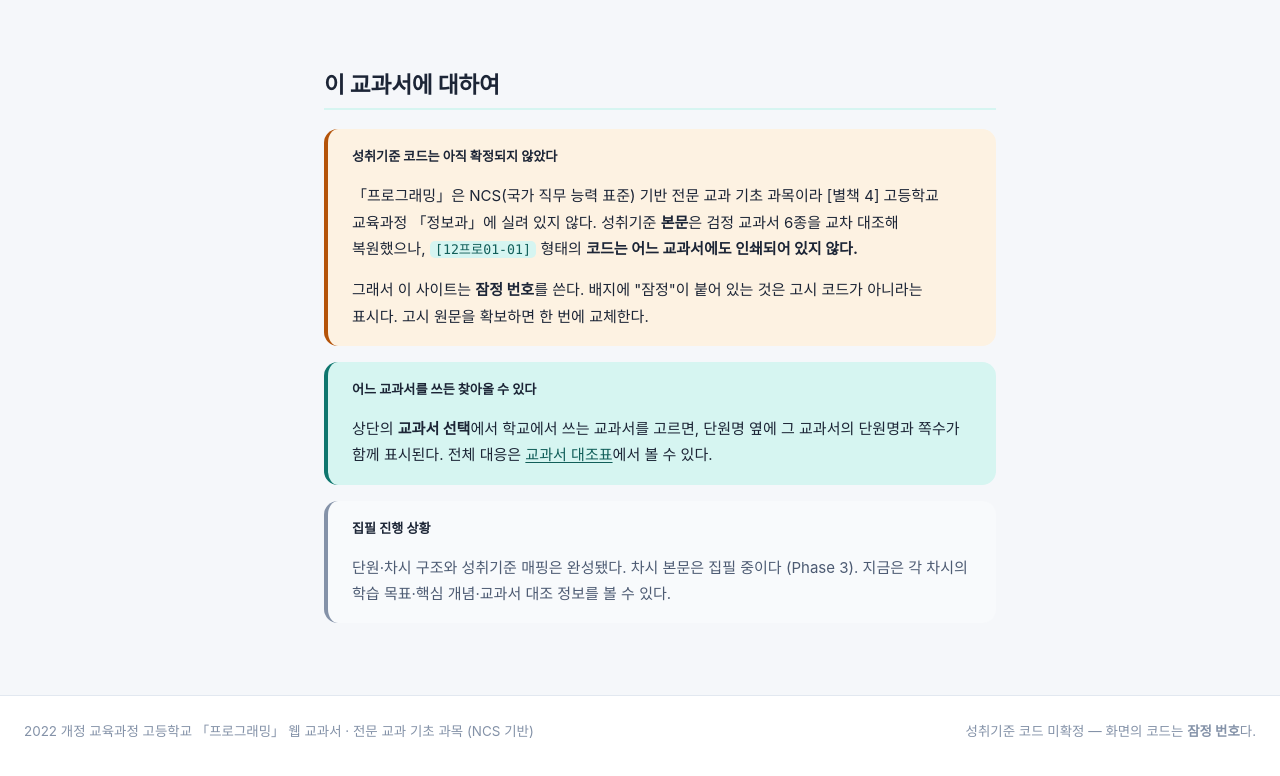
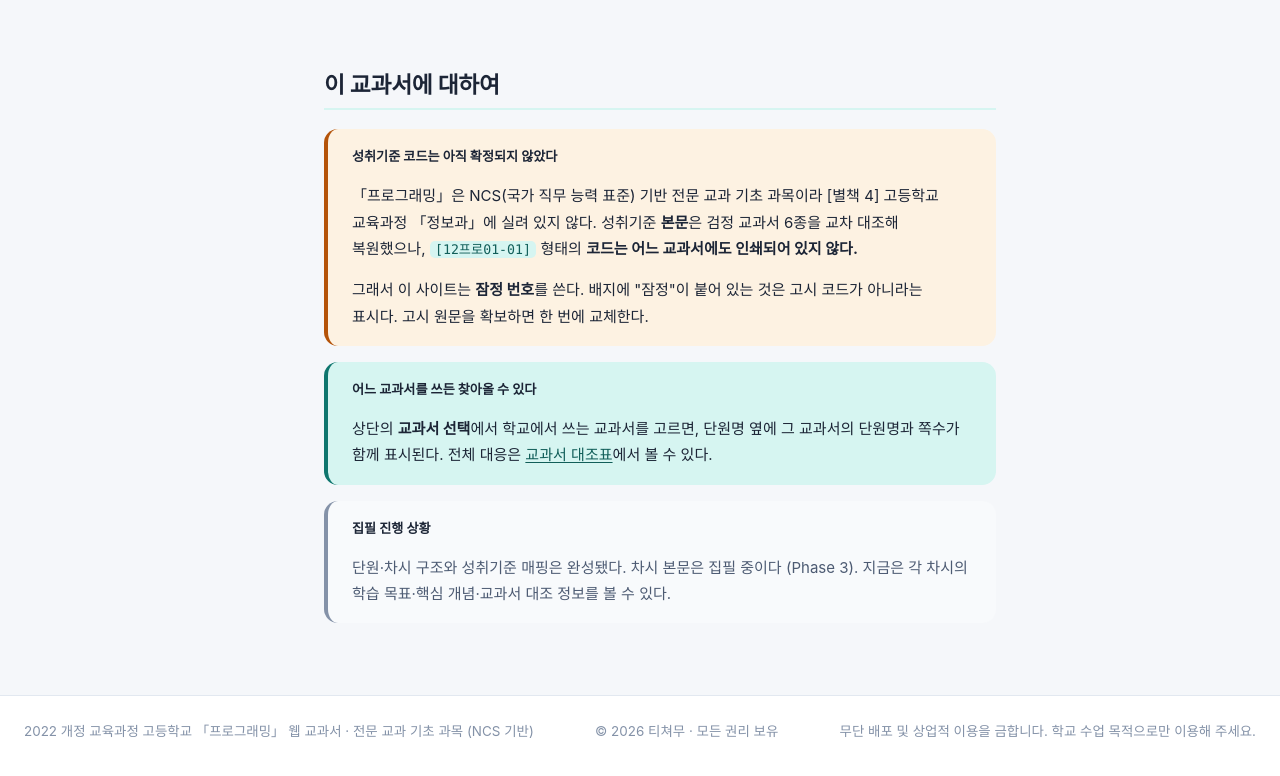
Before and after one commit to trmoo/22hs-programming, an Astro site: page / in a window 1280 px wide. Shown: the part 2068-2844 px from the top of the page. Built offline with nearby package versions, Linux system fonts and the light colour scheme; Astro itself is replaced by a stand-in of ours.

Commit message:
저작권 표시 추가 (© 2026 티쳐무 · 모든 권리 보유)
공개 저장소인데 LICENSE 가 없어 법적으로 「아무 허락도 없는 상태」였다.
루트 CLAUDE.md 의 「저작권 표시」 방침대로 넣는다.
오픈소스 라이선스는 붙이지 않는다. 학교 수업 목적으로만 이용,
무단 배포와 상업적 이용 금지. 그 밖의 이용은 문의.

· LICENSE 새로 추가 (한국어 + 영문 요약)
· README 「출처와 저작권」 → 「저작권 및 이용 범위」 + 「인용과 출처」 로 나눔
· package.json  license: UNLICENSED · author: 티쳐무 (trmoo)
· BaseLayout.astro 푸터에 저작권 두 줄 추가 — 44쪽 전부에 들어간다

푸터에 있던 「성취기준 코드 미확정 — 화면의 코드는 잠정 번호다」 는
지금은 사실이 아니라 지웠다. 성취기준 코드는 2026-08-07 에 확정되어
데이터에 프그01-01 ~ 프그03-04 로 들어가 있다(잠정 코드 0건).

빌드 6단계 게이트 통과, 44쪽 전부에 저작권 표시 확인.
(같은 폴더에 진행 중인 파이썬 실행기 작업 — CodeSample.astro · pyrun.ts ·
 public/runner/ — 은 이 커밋에 넣지 않았다.)

Co-Authored-By: Claude Opus 5 <noreply@anthropic.com>

```diff
--- a/package.json
+++ b/package.json
@@ -1,6 +1,8 @@
 {
   "name": "hs-programming-webtextbook",
   "version": "0.0.1",
+  "license": "UNLICENSED",
+  "author": "티쳐무 (trmoo)",
   "private": true,
   "description": "2022 개정 교육과정 고등학교 「프로그래밍」 웹 교과서",
   "type": "module",
--- a/src/layouts/BaseLayout.astro
+++ b/src/layouts/BaseLayout.astro
@@ -95,8 +95,12 @@ const 목차있음 = 목차.length > 0;
         <span>
           2022 개정 교육과정 고등학교 「{메타.과목명}」 웹 교과서 · {메타.과목구분}
         </span>
+        {/* 저작권자 표기를 바꿀 곳은 여기다 (README·LICENSE·package.json 도 함께 맞출 것) */}
         <span>
-          성취기준 코드 미확정 — 화면의 코드는 <strong>잠정 번호</strong>다.
+          © 2026 티쳐무 · 모든 권리 보유
+        </span>
+        <span>
+          무단 배포 및 상업적 이용을 금합니다. 학교 수업 목적으로만 이용해 주세요.
         </span>
       </div>
     </footer>
```
Also changed, not shown: README.md, 2 other files.
